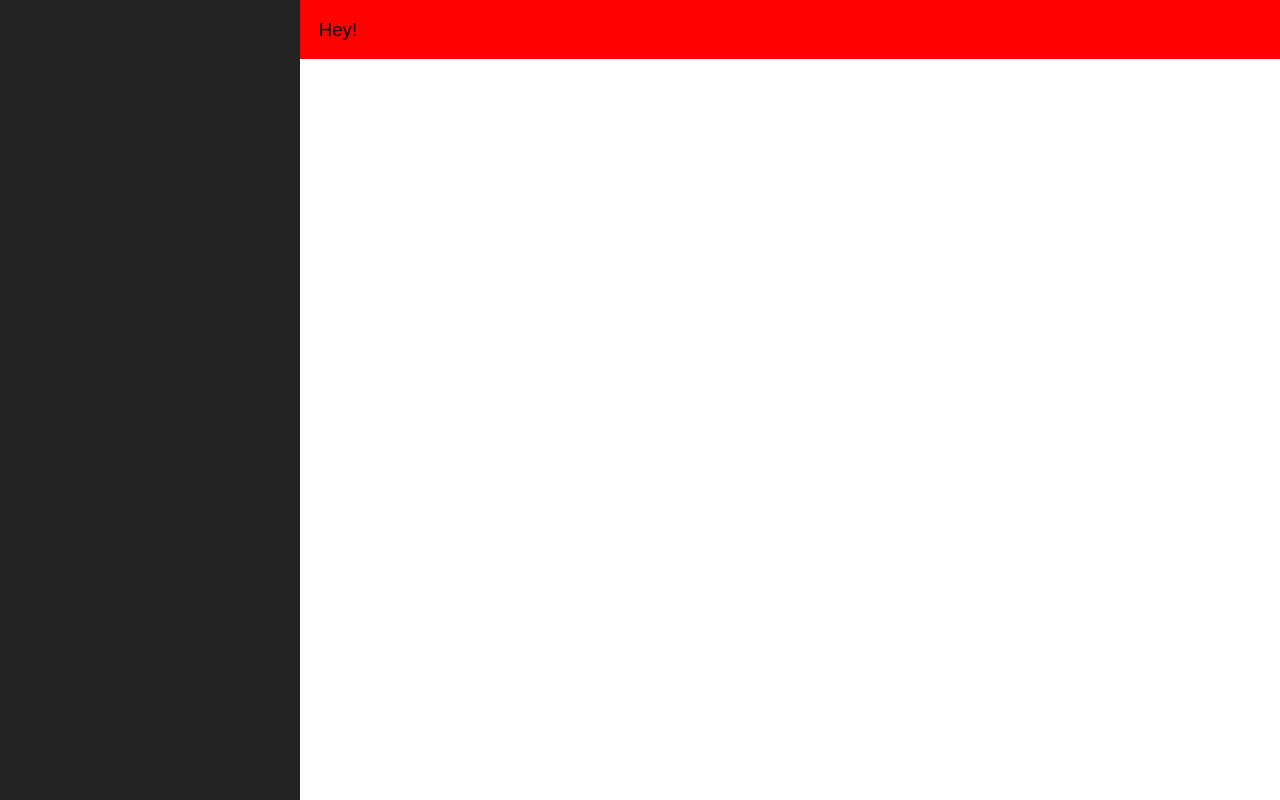
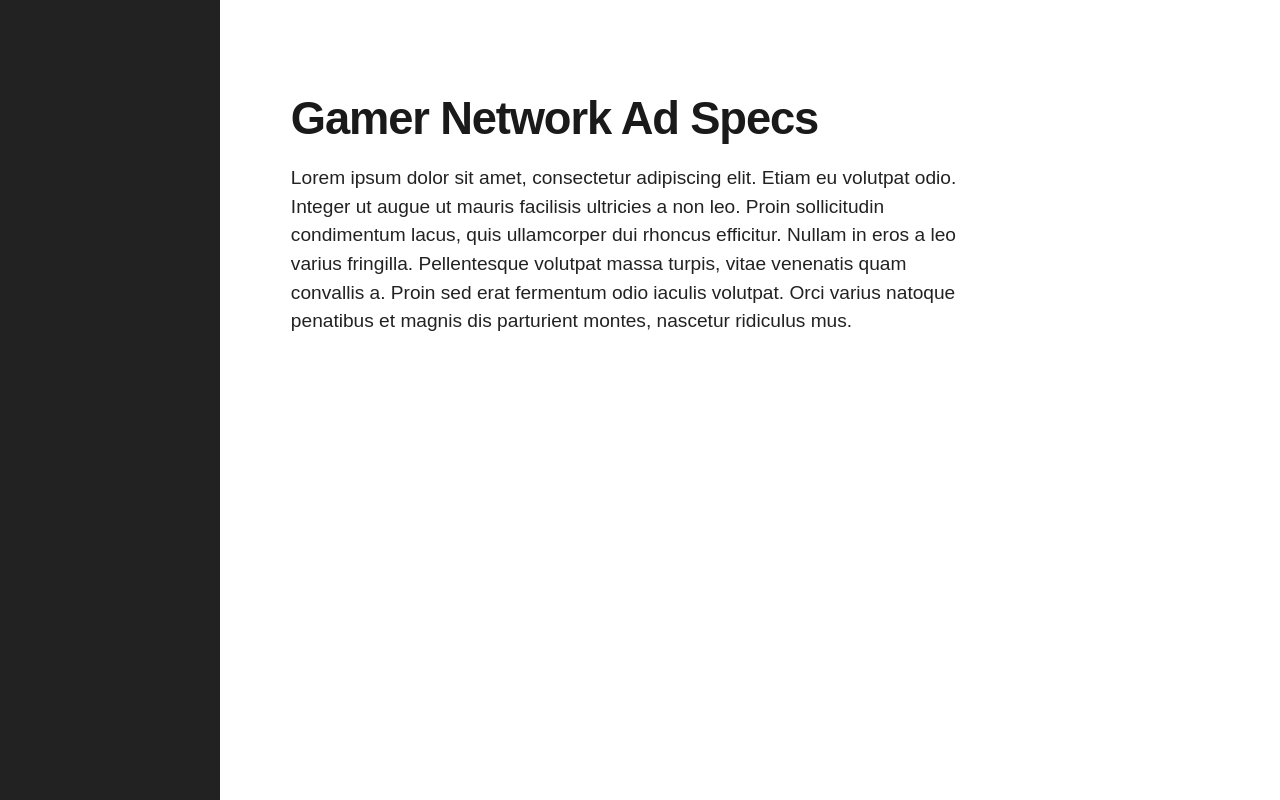
Before and after one commit to gamernetwork/gn-ad-spec-gh, a Gatsby site: page / in a window 1280 px wide. Built offline with nearby package versions, Linux system fonts and the light colour scheme; Gatsby itself is replaced by a stand-in of ours; a web font is replaced by a local one.

Commit message:
structure a basic layout

```diff
--- a/gatsby-browser.js
+++ b/gatsby-browser.js
@@ -1,3 +1,4 @@
 import './src/styles/css/reset.css';
 import './src/styles/css/variables.css';
 import './src/styles/css/global.css';
+import './src/styles/css/typography.css';
--- a/src/components/LayoutWrapper.js
+++ b/src/components/LayoutWrapper.js
@@ -3,19 +3,27 @@ import styled from 'styled-components';
 import SEO from './SEO';
 import Navigation from './Navigation';
 
-const ContentWrapper = styled.main`
+const PageWrapper = styled.main`
   width: 100%;
-  max-width: 1260px;
+  max-width: 1920px;
+`;
+
+const ContentWrapper = styled.article`
+  width: 100%;
+  max-width: var(--wrapper-width);
   margin: 0 auto;
-  padding: 1rem;
-  background: red;
+  padding: 2rem;
+  background: #fff;
+  min-height: 100vh;
 `;
 
 const LayoutWrapper = ({ children }) => (
   <Fragment>
     <SEO />
     <Navigation />
-    <ContentWrapper>{children}</ContentWrapper>
+    <PageWrapper>
+      <ContentWrapper>{children}</ContentWrapper>
+    </PageWrapper>
   </Fragment>
 );
 
--- a/src/components/Navigation/StyledNavigation.js
+++ b/src/components/Navigation/StyledNavigation.js
@@ -4,7 +4,7 @@ const StyledNavigation = styled.nav`
   position: fixed;
   top: 0;
   left: 0;
-  width: 300px;
+  width: var(--nav-width);
   height: 100vh;
   background: #222;
 `;
--- a/src/components/seo.js
+++ b/src/components/seo.js
@@ -8,6 +8,7 @@ const SEO = () => {
     <Helmet>
       <title>{title}</title>
       <meta name="description" content={description} />
+      <link rel="stylesheet" href="https://use.typekit.net/emn6jca.css" />
     </Helmet>
   );
 };
--- a/src/pages/index.js
+++ b/src/pages/index.js
@@ -4,7 +4,16 @@ import LayoutWrapper from '../components/LayoutWrapper';
 const IndexPage = () => {
   return (
     <LayoutWrapper>
-      <p>Hey!</p>
+      <h1>Gamer Network Ad Specs</h1>
+      <p>
+        Lorem ipsum dolor sit amet, consectetur adipiscing elit. Etiam eu
+        volutpat odio. Integer ut augue ut mauris facilisis ultricies a non leo.
+        Proin sollicitudin condimentum lacus, quis ullamcorper dui rhoncus
+        efficitur. Nullam in eros a leo varius fringilla. Pellentesque volutpat
+        massa turpis, vitae venenatis quam convallis a. Proin sed erat fermentum
+        odio iaculis volutpat. Orci varius natoque penatibus et magnis dis
+        parturient montes, nascetur ridiculus mus.
+      </p>
     </LayoutWrapper>
   );
 };
--- a/src/styles/css/global.css
+++ b/src/styles/css/global.css
@@ -1,12 +1,4 @@
-html {
-  font-size: var(--font-size);
+body {
+  padding-left: var(--nav-width);
+  /* background: #f9f9f9; */
 }
-
-body {
-  padding-left: 300px;
-  font-size: var(--font-size);
-  font-family: proxima-nova, sans-serif;
-  text-rendering: optimizeLegibility;
-  -webkit-font-smoothing: antialiased;
-  -moz-osx-font-smoothing: grayscale;
-}
--- /dev/null
+++ b/src/styles/css/typography.css
@@ -0,0 +1,62 @@
+html {
+  font-size: var(--font-size);
+}
+
+body {
+  font-size: var(--font-size);
+  line-height: var(--multiplier);
+  font-family: proxima-nova, sans-serif;
+  text-rendering: optimizeLegibility;
+  -webkit-font-smoothing: antialiased;
+  -moz-osx-font-smoothing: grayscale;
+  color: #222;
+}
+
+h1,
+h2,
+h3 {
+  margin-top: calc(var(--multiplier) / 0.5);
+  margin-bottom: calc(var(--multiplier) / 2);
+  line-height: 1;
+  letter-spacing: -0.025em;
+  color: #1a1a1a;
+}
+
+h1 {
+  font-size: var(--ms3);
+}
+
+h2 {
+  font-size: var(--ms2);
+}
+
+h3 {
+  font-size: var(--ms1);
+}
+
+p {
+  font-size: 1rem;
+  margin-top: calc(var(--multiplier) / 1.25);
+  word-wrap: break-word;
+  overflow-wrap: break-word;
+  max-width: var(--max-copy-width);
+}
+
+h2 + p,
+h3 + p {
+  margin-top: 0;
+}
+
+ul,
+ol {
+  margin-left: 1rem;
+  margin-top: calc(var(--multiplier) / 1.25);
+}
+
+li {
+  margin-top: calc(var(--multiplier) / 4);
+}
+
+li:first-of-type {
+  margin-top: 0;
+}
--- a/src/styles/css/variables.css
+++ b/src/styles/css/variables.css
@@ -19,26 +19,35 @@
   --ms4: calc(var(--ms-ratio) * var(--ms3));
   --ms5: calc(var(--ms-ratio) * var(--ms4));
 
-  /* wrapper */
-  --wrapper-width: 38rem;
+  /* wrappers */
+  --wrapper-width: 52rem;
+  --nav-width: 220px;
+  --max-copy-width: 35rem;
 }
 
 @media only screen and (min-width: 320px) {
   :root {
     --font-size: calc(
       var(--min-font-size-px) + (var(--max-font-size) - var(--min-font-size)) *
-        ((100vw - 320px) / (2440 - 320))
+        ((100vw - 320px) / (2160 - 320))
     );
   }
 }
 
 @media only screen and (min-width: 720px) {
   :root {
-    --multiplier: 1.45rem;
+    --multiplier: 1.5rem;
   }
 }
 
-@media only screen and (min-width: 2440px) {
+@media only screen and (min-width: 1600px) {
+  :root {
+    --wrapper-width: 60rem;
+    --nav-width: 300px;
+  }
+}
+
+@media only screen and (min-width: 2160px) {
   :root {
     --font-size: var(--max-font-size-px);
   }
```
